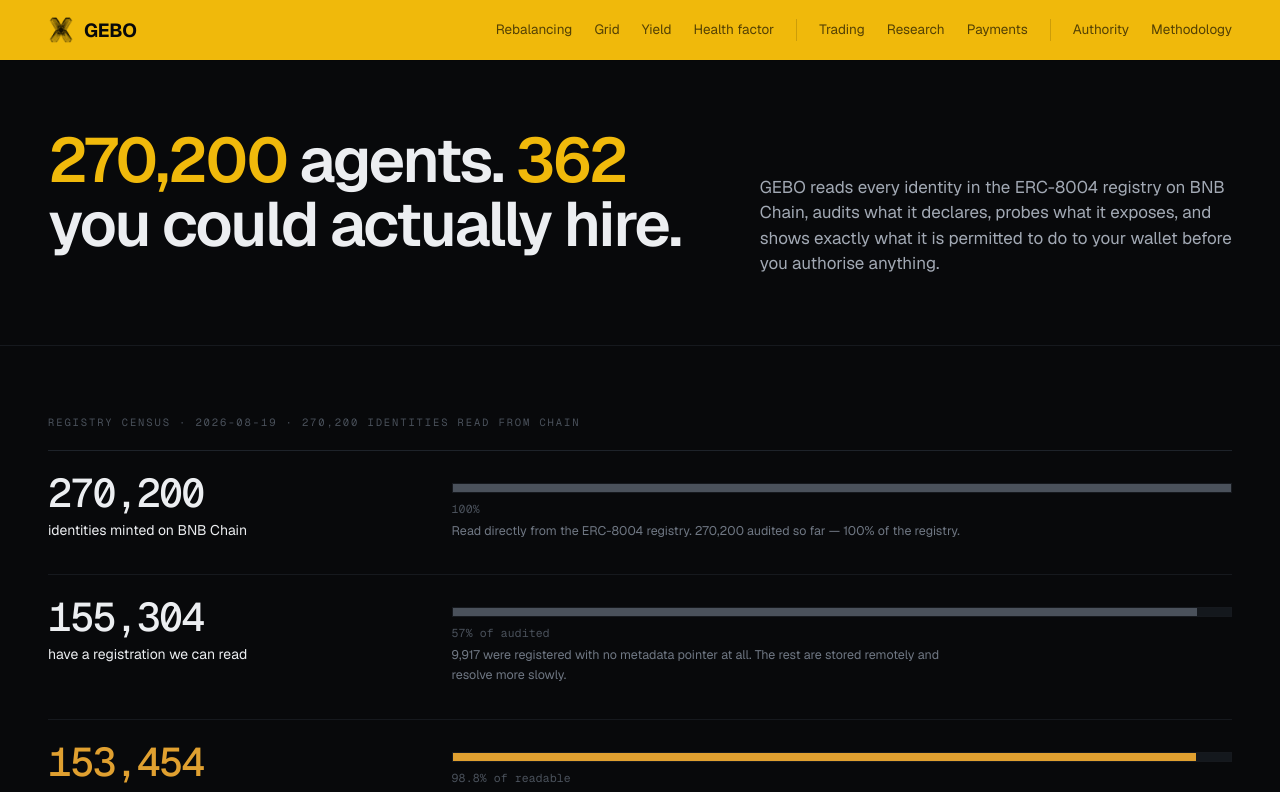
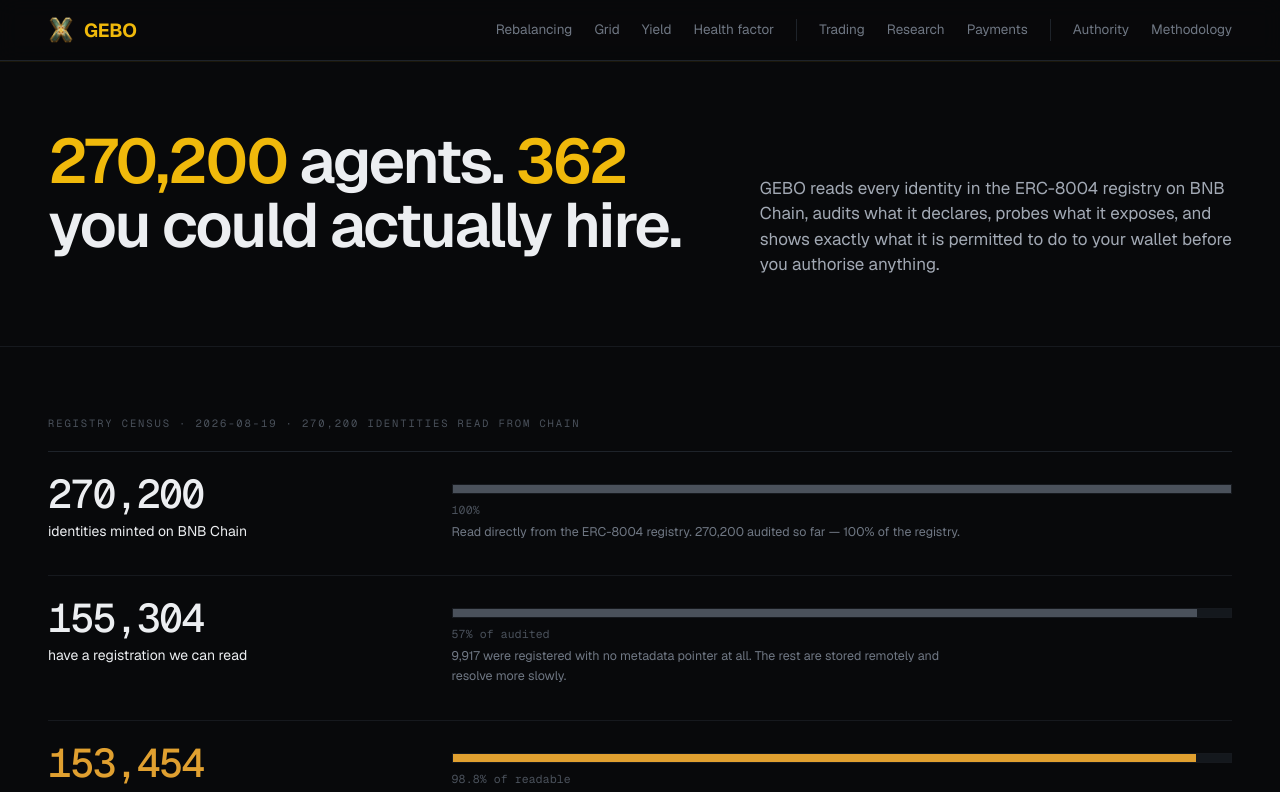
Before and after one commit to Kryptopacy/gebo, a Next.js app: page / in a window 1280 px wide. Shown: the top 792 px of the page. Built offline with nearby package versions, Linux system fonts and the light colour scheme; no server answers; the database is empty.

Commit message:
Revert "ui: update header and footer to Binance yellow"
This reverts commit 6952dbb40c08e92d514df548e87ef14e48119c7d.

```diff
--- a/app/globals.css
+++ b/app/globals.css
@@ -61,7 +61,9 @@ a { color: inherit; text-decoration: none; }
 
 /* ── masthead ───────────────────────────────────────────────────────── */
 .masthead {
-  background: var(--accent);
+  border-bottom: 1px solid var(--rule);
+  background: color-mix(in oklab, var(--ink-900) 88%, transparent);
+  backdrop-filter: blur(10px);
   position: sticky; top: 0; z-index: 20;
 }
 .masthead .shell {
@@ -91,19 +93,16 @@ a { color: inherit; text-decoration: none; }
   width: 26px; height: 26px; flex: none;
   display: block;
   object-fit: contain;
-  filter: brightness(0);
 }
 .masthead nav {
   margin-left: auto; display: flex; align-items: center; gap: 22px;
-  font-size: 13.5px; color: rgba(0,0,0,0.65);
+  font-size: 13.5px; color: var(--fg-3);
 }
 .masthead nav a { transition: color .15s ease; white-space: nowrap; }
-.masthead nav a:hover { color: var(--ink-900); }
+.masthead nav a:hover { color: var(--fg); }
 .masthead nav .nav-sep {
-  padding-left: 22px; border-left: 1px solid rgba(0,0,0,0.15);
+  padding-left: 22px; border-left: 1px solid var(--rule);
 }
-.masthead .wordmark-text, .colophon .wordmark-text { color: var(--ink-900); }
-.masthead .wordmark:hover .wordmark-text, .colophon .wordmark:hover .wordmark-text { color: rgba(0,0,0,0.7); }
 
 /* ── vertical rhythm ────────────────────────────────────────────────── */
 .band { padding: 68px 0; border-bottom: 1px solid var(--rule-soft); }
@@ -344,16 +343,12 @@ h3 { font-size: 15px; font-weight: 560; letter-spacing: -0.012em; margin: 0 0 6p
 }
 
 /* ── colophon ───────────────────────────────────────────────────────── */
-.colophon { background: var(--accent); padding: 40px 0 64px; }
+.colophon { border-top: 1px solid var(--rule); padding: 40px 0 64px; }
 .colophon-grid {
   display: grid; grid-template-columns: minmax(0, 1fr) minmax(0, 0.9fr); gap: 56px;
 }
-.colophon p { color: rgba(0,0,0,0.75); font-size: 13.5px; max-width: 52ch; margin: 0 0 14px; }
-.colophon .spec dt { color: rgba(0,0,0,0.6); }
-.colophon .spec dd { font-family: var(--mono); font-size: 12.5px; color: var(--ink-900); }
-.colophon .link { color: var(--ink-900); border-color: rgba(0,0,0,0.3); }
-.colophon .link:hover { color: #000; border-color: var(--ink-900); }
-.colophon .spec > div { border-bottom-color: rgba(0,0,0,0.1); }
+.colophon p { color: var(--fg-3); font-size: 13.5px; max-width: 52ch; margin: 0 0 14px; }
+.colophon .spec dd { font-family: var(--mono); font-size: 12.5px; }
 @media (max-width: 900px) { .colophon-grid { grid-template-columns: 1fr; gap: 28px; } }
 
 /* -- authorise flow ----------------------------------------------- */
@@ -434,7 +429,7 @@ h3 { font-size: 15px; font-weight: 560; letter-spacing: -0.012em; margin: 0 0 6p
 
 /* ── masthead: subtle depth, no drop shadow ──────────────────────────── */
 .masthead {
-  box-shadow: 0 1px 0 0 rgba(0,0,0,0.1);
+  box-shadow: 0 1px 0 0 color-mix(in oklab, var(--accent) 8%, transparent);
 }
 .masthead nav a {
   position: relative;
@@ -444,7 +439,7 @@ h3 { font-size: 15px; font-weight: 560; letter-spacing: -0.012em; margin: 0 0 6p
    not an animation. */
 .masthead nav a::after {
   content: ""; position: absolute; left: 0; right: 100%; bottom: -1px;
-  height: 1px; background: var(--ink-900);
+  height: 1px; background: var(--accent);
   transition: right .18s cubic-bezier(0.16, 1, 0.3, 1);
 }
 .masthead nav a:hover::after { right: 0; }
```
